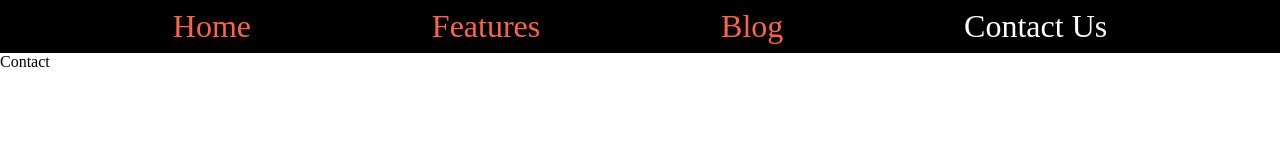
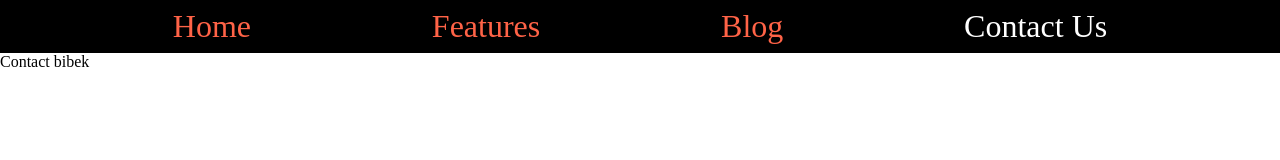
Before and after one commit to bibek977/react-router, a React (Create React App) app: page /contact in a window 1280 px wide. Shown: the top 160 px of the page. Built offline with nearby package versions, Linux system fonts and the light colour scheme.

Commit message:
added more

```diff
--- a/src/App.jsx
+++ b/src/App.jsx
@@ -7,6 +7,7 @@ import Blog from './components/Blog'
 import Contact from './components/Contact'
 import Feature, {Product, Products, ProductName, Dashboard} from './components/Feature'
 // import { Product } from './components/Feature'
+import Error from './components/Error'
 
 
 export default function App() {
@@ -23,8 +24,10 @@ export default function App() {
       </Route>
     <Route path="/blog" element={<Blog/>} />
     <Route path="/dashboard" element={<Dashboard />}/>
-    <Route path="/contact" element={<Contact/>}/>
-    <Route path="/feature/hello" element={<Navigate replace to="/feature"/>}/>
+    <Route path="/contact" element={<Contact name="bibek"/>}/>
+    {/* <Route path="*" element={<Navigate replace to="/"/>}/> */}
+    <Route path="*" element={<Error/>}></Route>
+
   </Routes>
   </BrowserRouter>
   </>
--- a/src/components/Contact.js
+++ b/src/components/Contact.js
@@ -1,9 +1,9 @@
 import React from 'react'
 
-export default function Contact() {
+export default function Contact(props) {
     return (
         <div className='contact'>
-            <p>Contact</p>
+            <p>Contact {props.name}</p>
         </div>
     )
 }
--- /dev/null
+++ b/src/components/Error.jsx
@@ -0,0 +1,7 @@
+import React from 'react';
+import { useLocation } from 'react-router-dom';
+
+export default function Error() {
+    const location = useLocation()
+  return <div>This is Error Page : {location.pathname} Not found</div>;
+}
--- a/src/components/Feature.js
+++ b/src/components/Feature.js
@@ -57,6 +57,7 @@ const Dashboard= ()=>{
     return(
         <>
         <h1>The product is {location.state} </h1>
+        <h1>The product is {location.pathname} </h1>
         </>
     )
 }
```
